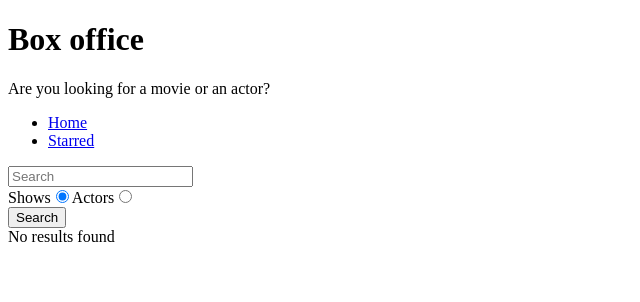
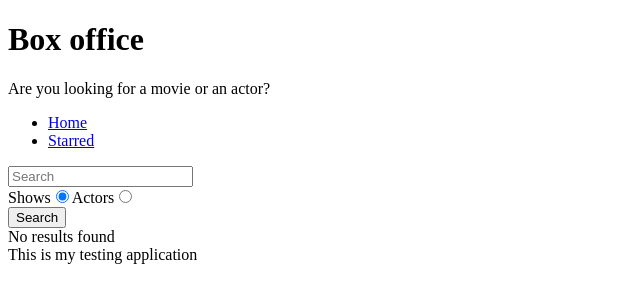
Before and after one commit to arunbhalli/box_office, a React (Create React App) app: page / in a window 1280 px wide. Shown: the top 302 px of the page, without its empty margins (0-640 px from the left). Built offline with nearby package versions, Linux system fonts and the light colour scheme.

Commit message:
new set up in window 10 test

```diff
--- a/src/components/Home.jsx
+++ b/src/components/Home.jsx
@@ -80,7 +80,11 @@ const Home = () => {
         Search
       </button>
       {results && renderResults()}
+      <div>
+        This is my testing application
+      </div>
     </MainPageLayout>
+
   );
 };
 
```
